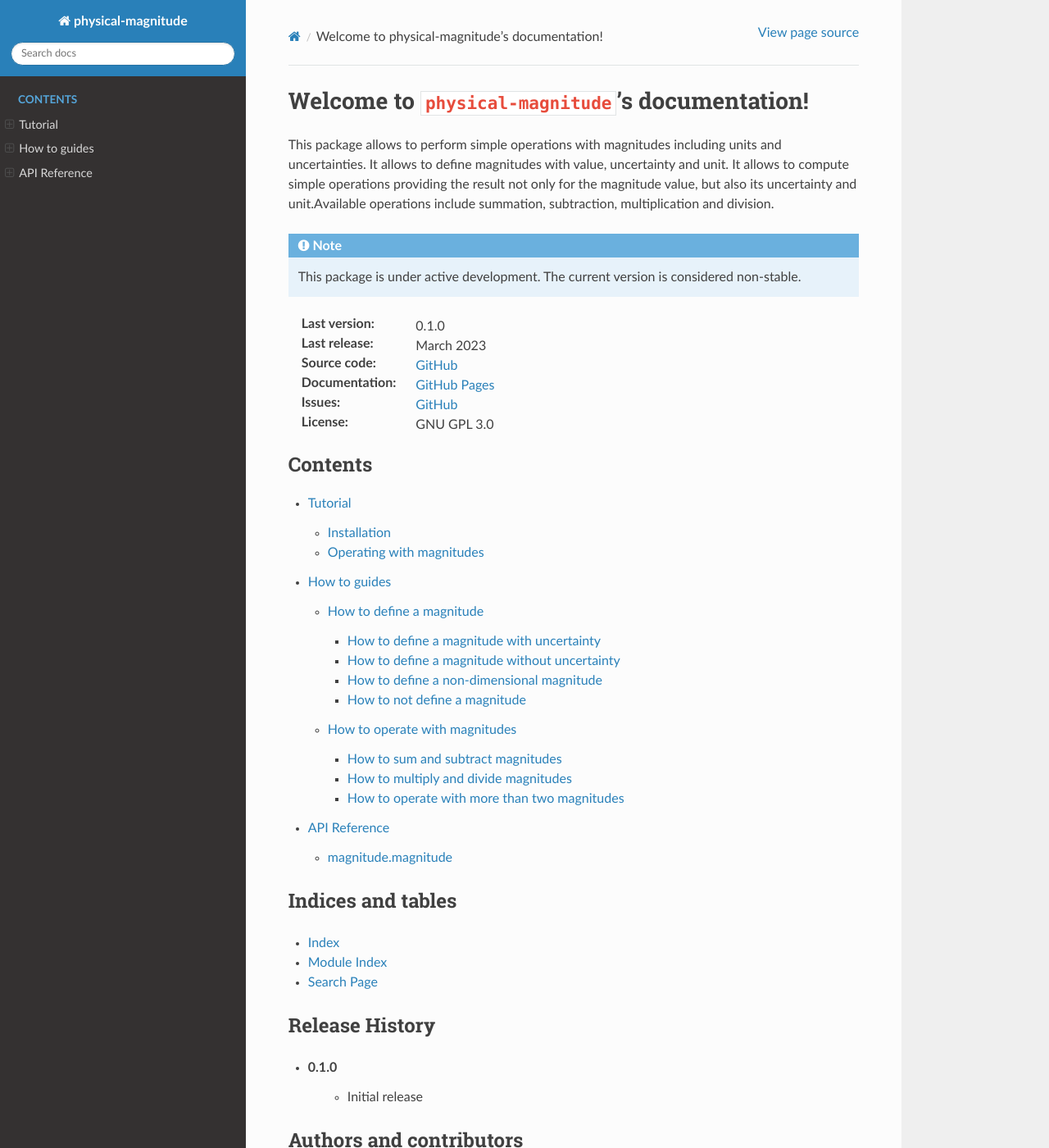
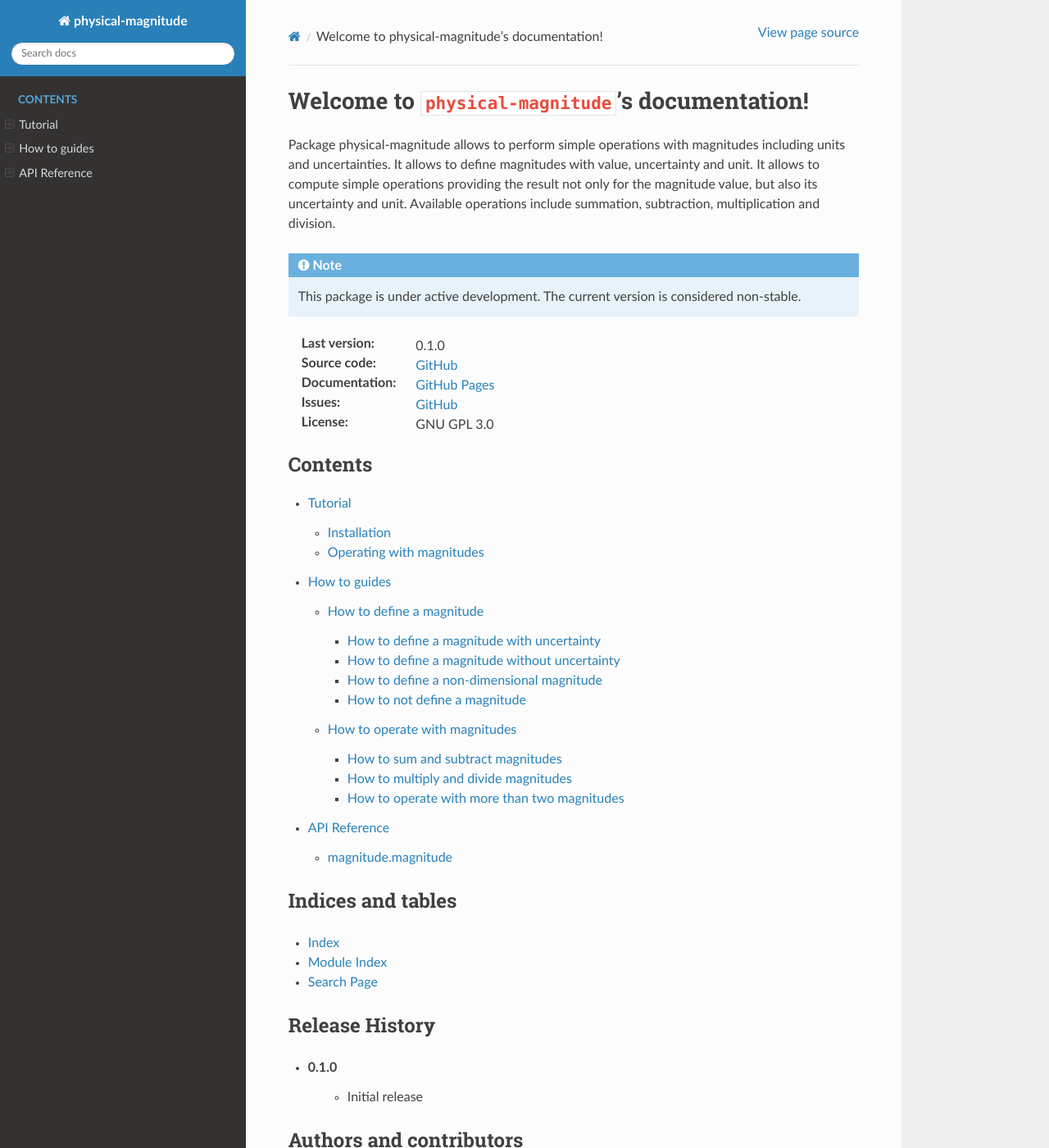
Before and after one commit to xandratxan/physical-magnitude, a Sphinx documentation site: the page built from docs/source/index.rst, in a window 1280 px wide and 1400 px high. Shown: the whole window at 82% size. Built offline with Sphinx 7.4.7 and the Read the Docs theme 2.0.0, drawn with Linux system fonts in a browser that asks for light colours; some of the changed text lies outside the part shown.

Commit message:
Remove last release date from documentation

```diff
--- a/docs/source/index.rst
+++ b/docs/source/index.rst
@@ -1,13 +1,12 @@
 Welcome to ``physical-magnitude``'s documentation!
 ==================================================
 
-This package allows to perform simple operations with magnitudes including units and uncertainties. It allows to define magnitudes with value, uncertainty and unit. It allows to compute simple operations providing the result not only for the magnitude value, but also its uncertainty and unit.Available operations include summation, subtraction, multiplication and division.
+Package physical-magnitude allows to perform simple operations with magnitudes including units and uncertainties. It allows to define magnitudes with value, uncertainty and unit. It allows to compute simple operations providing the result not only for the magnitude value, but also its uncertainty and unit. Available operations include summation, subtraction, multiplication and division.
 
 .. note::
    This package is under active development. The current version is considered non-stable.
 
 :Last version: 0.1.0
-:Last release: March 2023
 :Source code: `GitHub <https://github.com/xandratxan/physical-magnitude>`_
 :Documentation: `GitHub Pages <https://xandratxan.github.io/metpy/docs/physical-magnitude/index.html>`_
 :Issues: `GitHub <https://github.com/xandratxan/physical-magnitude/issues>`_
```
Also changed, not shown: other parts of docs/source/index.rst (+0 -2 lines), README.md (+8 -7 lines).
